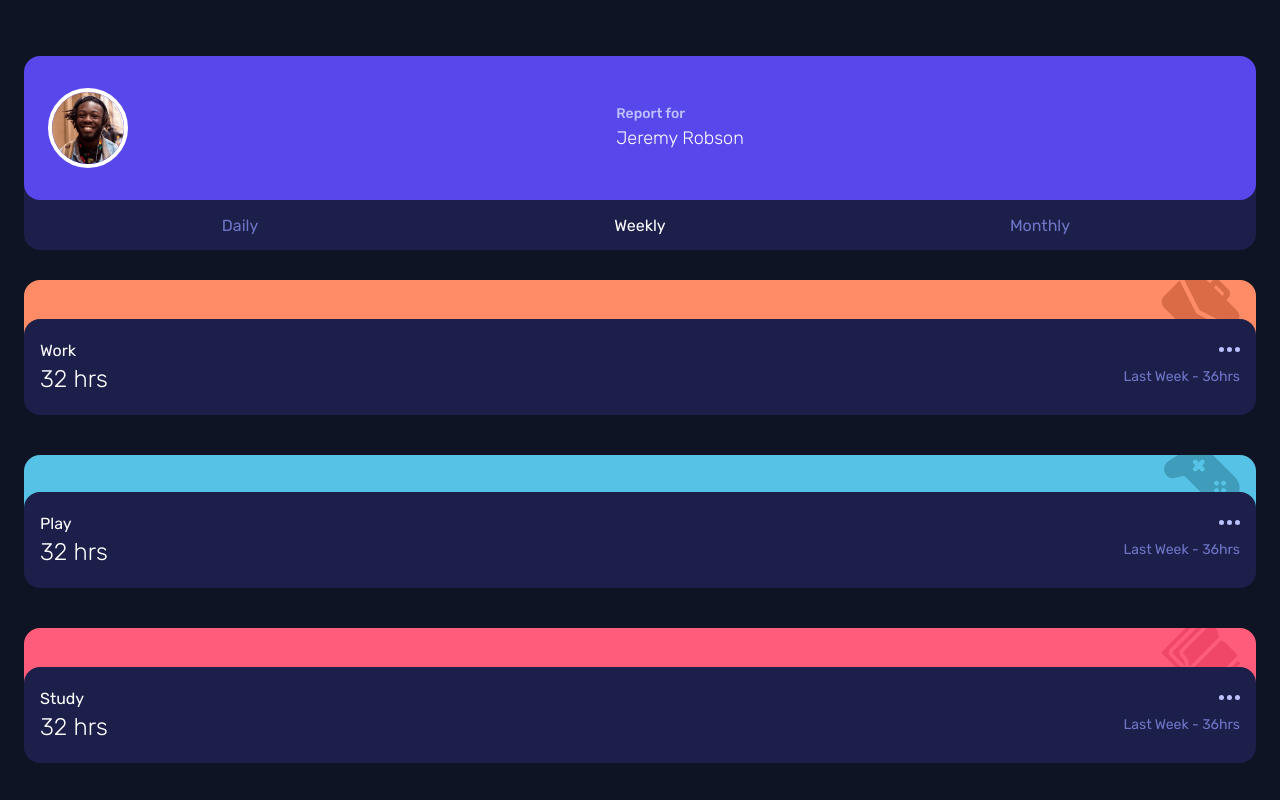
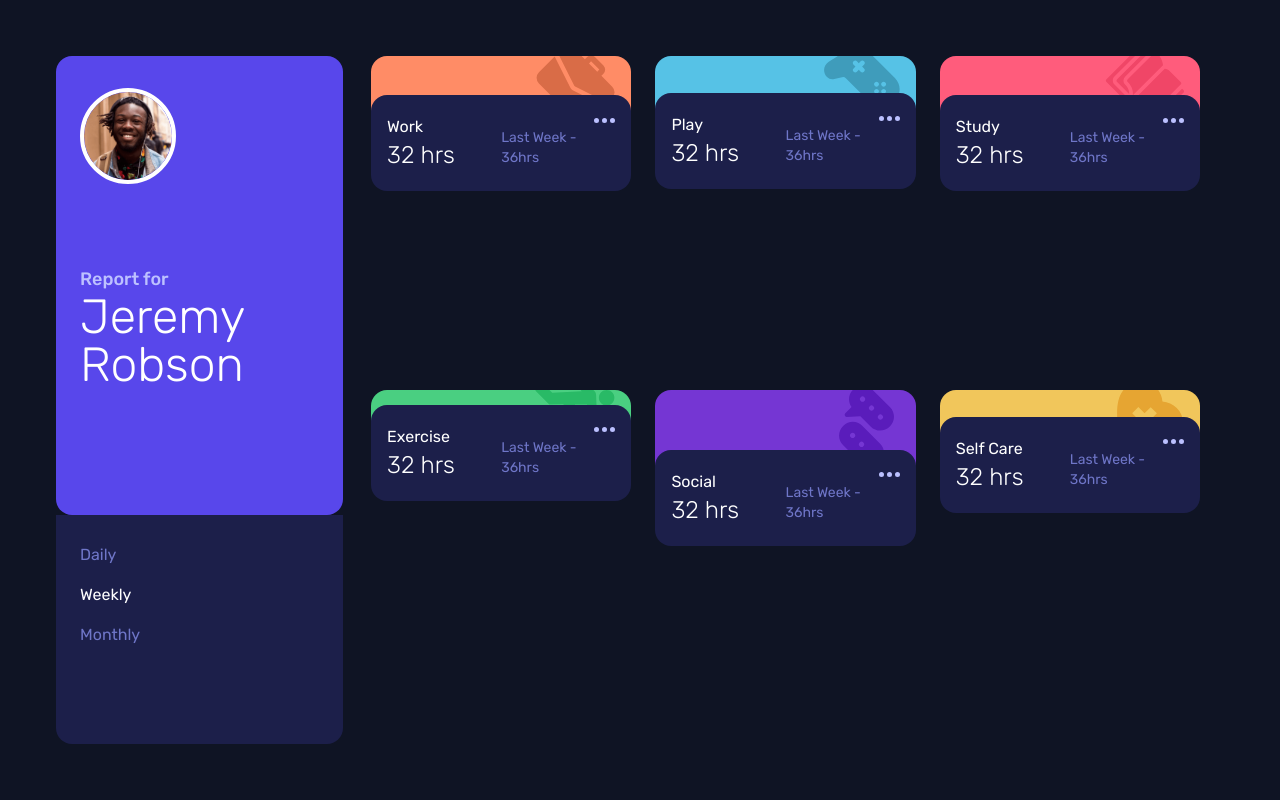
Before and after one commit to 12cassie34/time_tracking_dashboard, a Vue app: page / in a window 1280 px wide. Shown: the top 800 px of the page. Built offline with nearby package versions, Linux system fonts and the light colour scheme.

Commit message:
feat: RWD - complete page layout and TheProfile css setting

```diff
--- a/src/App.vue
+++ b/src/App.vue
@@ -7,14 +7,25 @@ import ActivityTemplate from "./components/ActivityTemplate.vue";
 
 <template>
   <div
-    class="pt-14 pr-6 pb-14 pl-6 w-screen h-screen font-rubik"
+    class="
+      pt-14
+      pr-6
+      pb-14
+      pl-6
+      w-screen
+      h-screen
+      font-rubik
+      lg:flex lg:justify-between lg:px-14 lg:h-screen
+    "
   >
     <TheProfile />
+    <div class="lg:grid lg:grid-cols-3">
       <ActivityTemplate
         title="Work"
         :activity="activitiesAndTime['work']"
         bgColor="bg-orange"
       />
+
       <ActivityTemplate
         title="Play"
         :activity="activitiesAndTime['play']"
@@ -40,6 +51,7 @@ import ActivityTemplate from "./components/ActivityTemplate.vue";
         :activity="activitiesAndTime['self care']"
         bgColor="bg-yellow"
       />
+    </div>
   </div>
 </template>
 
--- a/src/components/ActivityTemplate.vue
+++ b/src/components/ActivityTemplate.vue
@@ -8,7 +8,7 @@ const props = defineProps({
 </script>
 
 <template>
-  <div class="relative">
+  <div class="relative lg:pr-6">
     <div :class="props.bgColor" class="rounded-2xl flow-root overflow-hidden">
       <img
         class="mr-4 relative bottom-2.5 float-right"
--- a/src/components/TheProfile.vue
+++ b/src/components/TheProfile.vue
@@ -3,18 +3,34 @@ import TimeRange from "./TimeRange.vue";
 </script>
 
 <template>
-  <div>
-    <div class="px-6 py-8 relative z-10 bg-blue-purple rounded-2xl flex">
+  <div class="lg:w-3/12 lg:mr-7">
+    <div
+      class="
+        px-6
+        py-8
+        relative
+        z-10
+        bg-blue-purple
+        rounded-2xl
+        flex
+        lg:flex-col
+        lg:h-2/3
+      "
+    >
       <div class="flex-auto">
         <img
-          class="border-4 rounded-full border-white w-20 h-20"
+          class="border-4 rounded-full border-white w-20 h-20 lg:w-24 lg:h-24"
           src="../assets/image-jeremy.png"
           alt="Jeremy"
         />
       </div>
-      <div class="flex-auto flex flex-col justify-center">
-        <div class="text-blue-pale_blue font-medium text-sm">Report for</div>
-        <div class="text-white text-lg font-light">Jeremy Robson</div>
+      <div class="flex-auto flex flex-col justify-center lg:mt-10 lg:mb-20">
+        <div class="text-blue-pale_blue font-medium text-sm lg:text-lg">
+          Report for
+        </div>
+        <div class="text-white text-lg font-light lg:text-5xl">
+          Jeremy Robson
+        </div>
       </div>
     </div>
     <TimeRange />
--- a/src/components/TimeRange.vue
+++ b/src/components/TimeRange.vue
@@ -8,16 +8,21 @@
       z-0
       rounded-b-2xl
       bg-blue-dark
+      lg:h-1/3
     "
   >
-    <div class="h-8"></div>
-    <div class="grid grid-cols-3 gap-4">
+    <div class="h-8 lg:hidden"></div>
+    <div class="grid grid-cols-3 gap-4 lg:flex lg:flex-col lg:items-baseline lg:py-4">
       <button
         @click="changeTimeRange(unit)"
         v-for="(unit, index) in timeRange"
         :key="index"
         class="focus-bg-transparent"
-        :class="[unit === selectedTimeRange ? 'text-white': 'text-blue-desaturated_blue']"
+        :class="[
+          unit === selectedTimeRange
+            ? 'text-white'
+            : 'text-blue-desaturated_blue',
+        ]"
       >
         {{ unit }}
       </button>
@@ -35,19 +40,22 @@ export default {
     };
   },
   methods: {
-      changeTimeRange(timeRange) {
-          this.selectedTimeRange = timeRange;
-      }
-  }
+    changeTimeRange(timeRange) {
+      this.selectedTimeRange = timeRange;
+    },
+  },
 };
 </script>
 
 <style scoped>
-.time-range-container {
-  transform: translateY(-30px);
+@media (min-width: 375px) and (max-width: 1023px) {
+  .time-range-container {
+    transform: translateY(-30px);
+  }
 }
 
+
 button:click {
-    background-color: none;
+  background-color: none;
 }
 </style>
```
Lines whose indentation alone changed are shown as unchanged.
